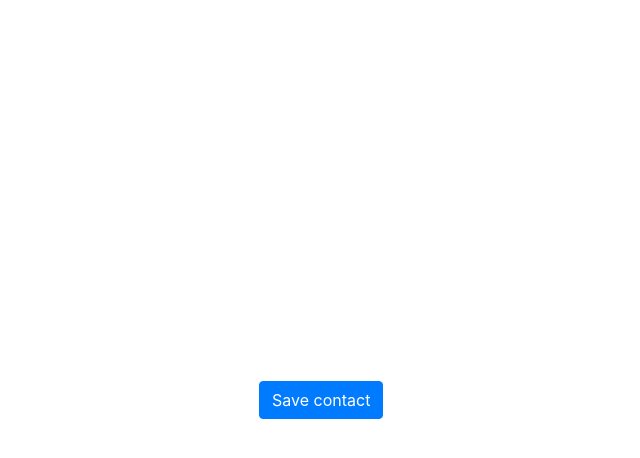
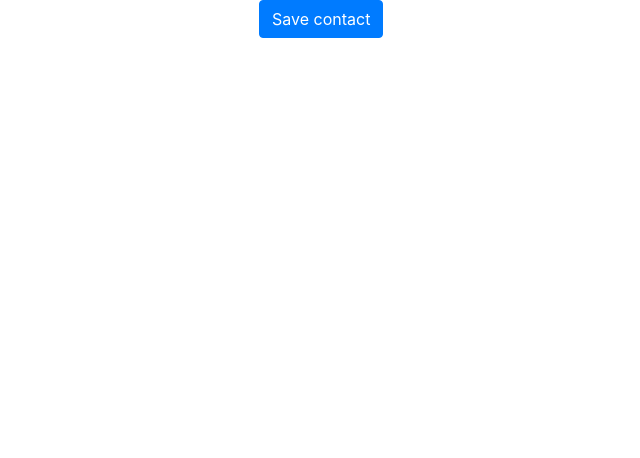
Before and after one commit to Marvelxy/vcf-first, a plain HTML site: page index.html in a window 1280 px wide. Shown: the whole page, without its empty margins (206-846 px from the left). Drawn offline with nearby package versions, Linux system fonts and the light colour scheme.

Commit message:
Change the height to max height.

```diff
--- a/index.html
+++ b/index.html
@@ -9,7 +9,7 @@
 </head>
 <body>
 	<div class="container">
-		<div class="row align-items-center justify-content-center" style="height: 100vh;">
+		<div class="row align-items-center justify-content-center" style="max-height: 100vh;">
 			<div class="col-4">
 				<a href="test.vcf" class="btn btn-primary">Save contact</a>
 			</div>
```
